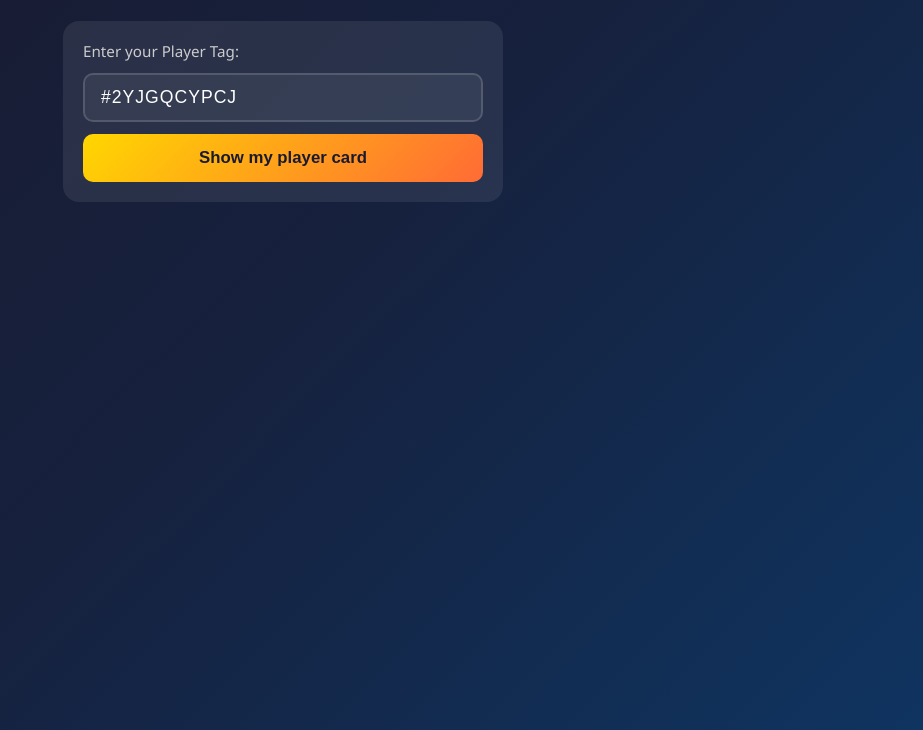
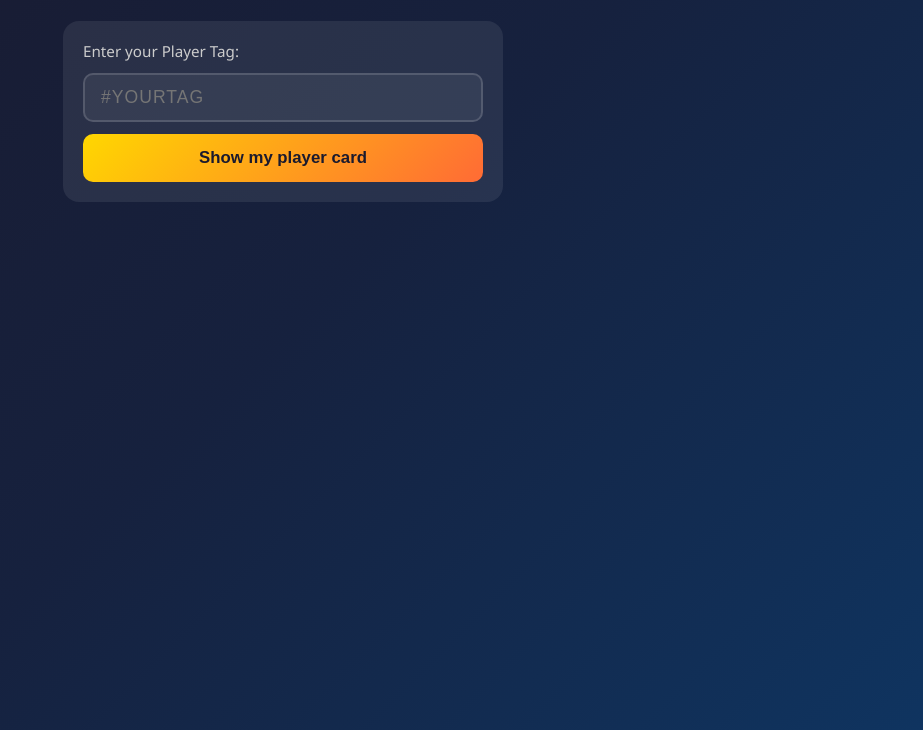
Before and after one commit to alexvirtech/brawl-player-card, a website: page index.html in a window 1280 px wide. Shown: the part 70-800 px from the top of the page, without its empty margins (357-1280 px from the left). Drawn offline with Linux system fonts and the light colour scheme.

Commit message:
Remove default player tag from input

```diff
--- a/index.html
+++ b/index.html
@@ -16,7 +16,7 @@
       <input
         type="text"
         id="tag-input"
-        value="#2YJGQCYPCJ"
+        value=""
         placeholder="#YOURTAG"
       >
       <button id="search-btn">Show my player card</button>
```
